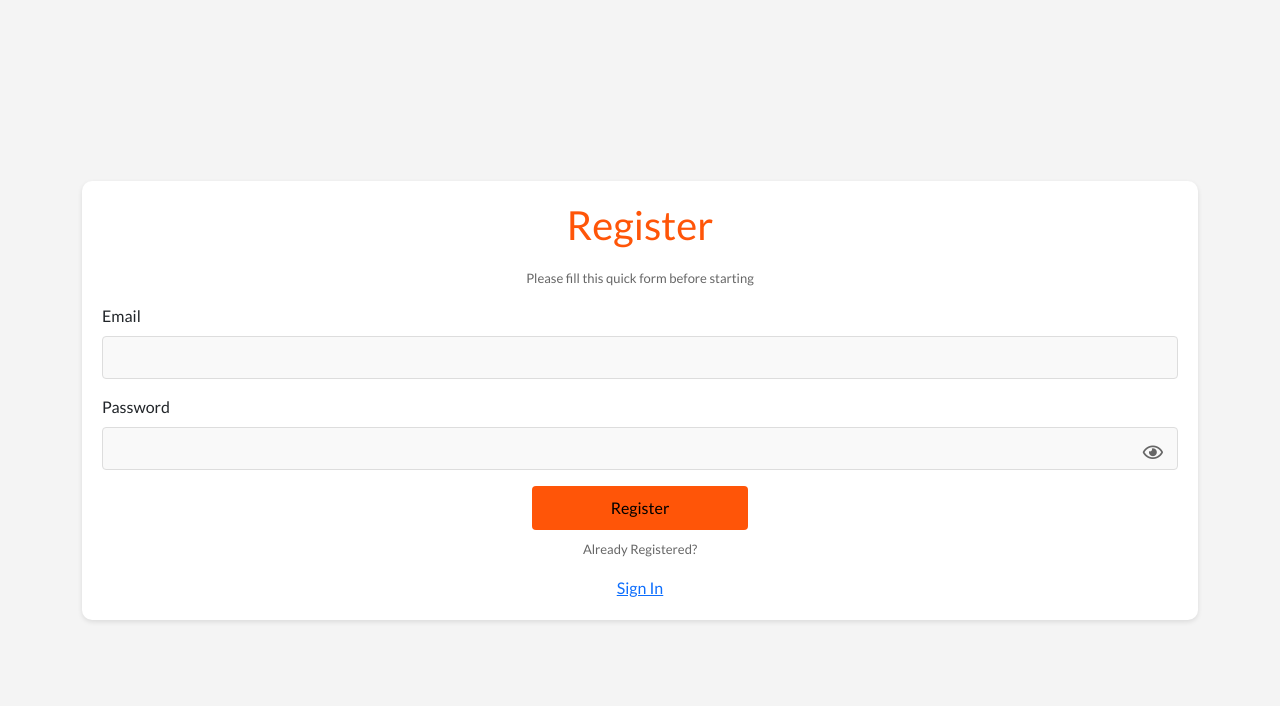
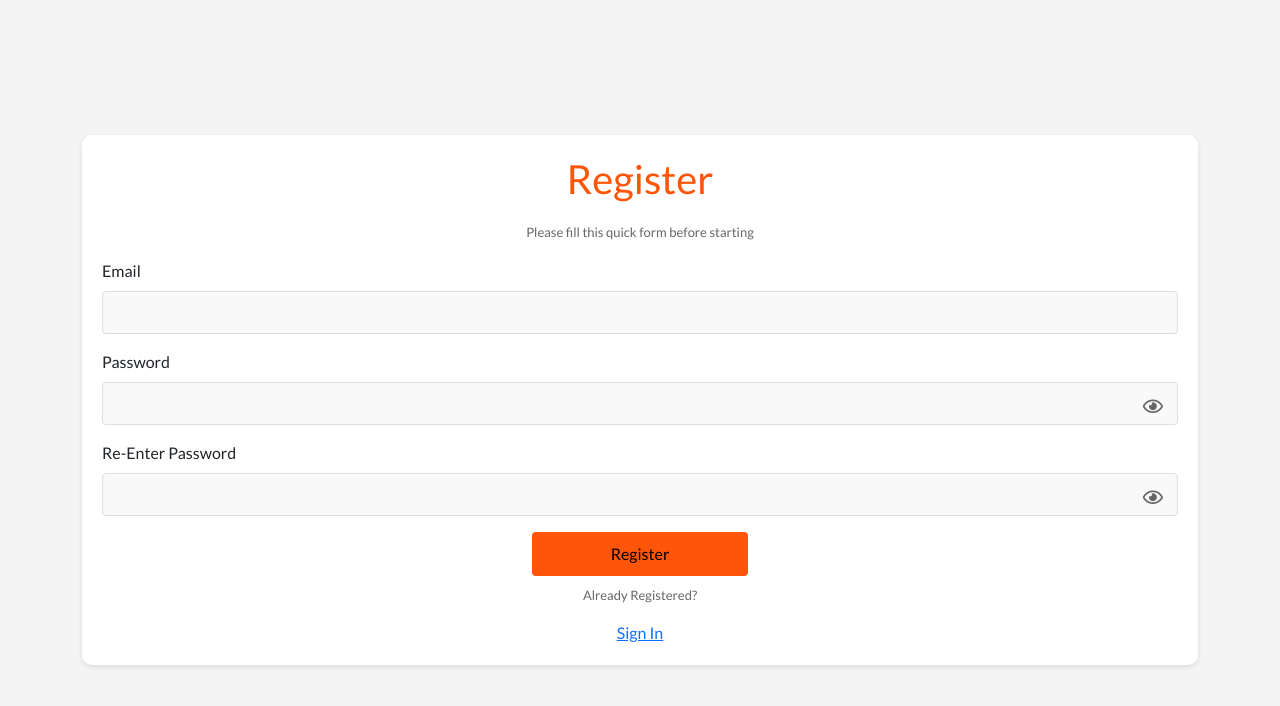
Before and after one commit to Unais-12/UFAM-Workforce-Mapping, a Flask app: page /start in a window 1280 px wide. Shown: the top 706 px of the page. Run offline with Flask 3, Linux system fonts and the light colour scheme.

Commit message:
Re-Enter Password

```diff
--- a/app.py
+++ b/app.py
@@ -12,6 +12,8 @@ import fitz
 from reportlab.lib import colors
 from pdfrw import PdfReader, PdfWriter, PageMerge
 import bcrypt
+
+
 
 
 app = Flask(__name__)
@@ -40,6 +42,9 @@ cursor = conn.cursor()
 @app.route('/health')
 def health_check():
     return "Healthy", 200
+
+
+
 
 
 def determine_next_category(current_category, current_question_index, questions_per_category):
@@ -89,7 +94,11 @@ def start():
     if request.method == "POST":
         Email = request.form.get("Email")
         Password = request.form.get("Password")
+        re_password = request.form.get("re_password")
         hashed_password = bcrypt.hashpw(Password.encode('utf-8'), bcrypt.gensalt())
+        hashed_re_password = bcrypt.hashpw(re_password.encode('utf-8'), bcrypt.gensalt())
+
+
 
         # Input validation
         if not Email:
@@ -97,6 +106,12 @@ def start():
             return render_template("start.html")
         elif not Password:
             flash("You have to enter a Password")
+            return render_template("start.html")
+        elif not re_password:
+            flash("You have to Re-Enter Your Password")
+            return render_template("start.html")
+        elif Password != re_password:
+            flash("Both passwords have to match")
             return render_template("start.html")
 
         # Check for unique email
@@ -107,7 +122,7 @@ def start():
 
         # Check for password quality
         if len(Password) < 8:  # Example condition for password quality
-            flash("Enter a better password")
+            flash("Your Password is too weak")
             return render_template("start.html")
 
         try:
@@ -266,6 +281,8 @@ def login():
             flash("Invalid Email Address")
     else:
         return render_template("login.html", Email="", Password="")
+
+
 
 
 @app.route("/")
--- a/templates/start.html
+++ b/templates/start.html
@@ -29,6 +29,15 @@
                 <label for="Password" class="Password">Password</label>
                 <div class="password-wrapper">
                     <input type="password" class="Password" id="Password" Name="Password">
+                    <span id="togglePassword" class="toggle-password">
+                        <i class="far fa-eye"></i> <!-- Eye icon -->
+                    </span>
+                </div>
+            </div>
+            <div class="re_password">
+                <label for="re_password" class="re_password">Re-Enter Password</label>
+                <div class="password-wrapper">
+                    <input type="password" class="re_password" id="re_password" Name="re_password">
                     <span id="togglePassword" class="toggle-password">
                         <i class="far fa-eye"></i> <!-- Eye icon -->
                     </span>
@@ -88,7 +97,6 @@
             box-sizing: border-box;
             transition: all 0.3s ease;
         }
-
         input[type="email"]:focus, input[type="password"]:focus {
             border-color: #0066cc;
             background-color: #fff;
```
Also changed, not shown: templates/forgot-password.html (added, +14 -0 lines), templates/login.html (+6 -1 lines).
